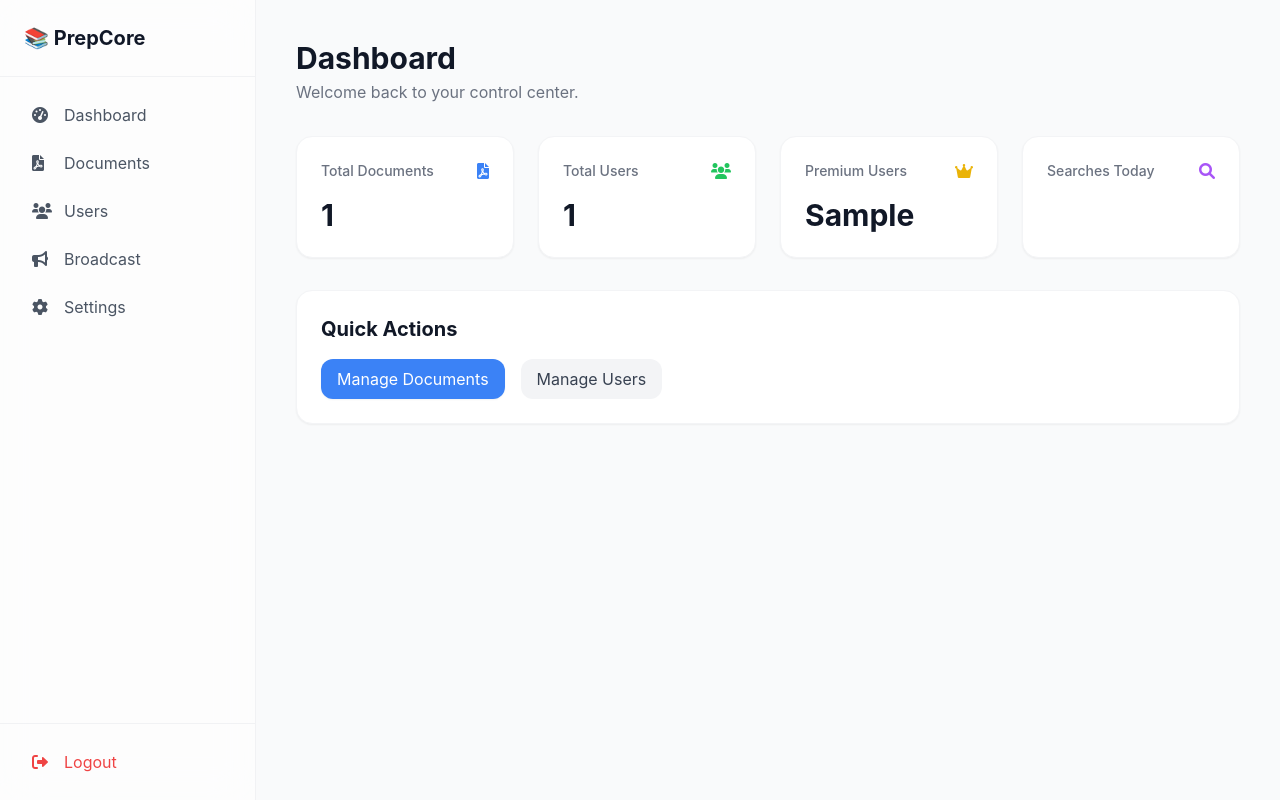
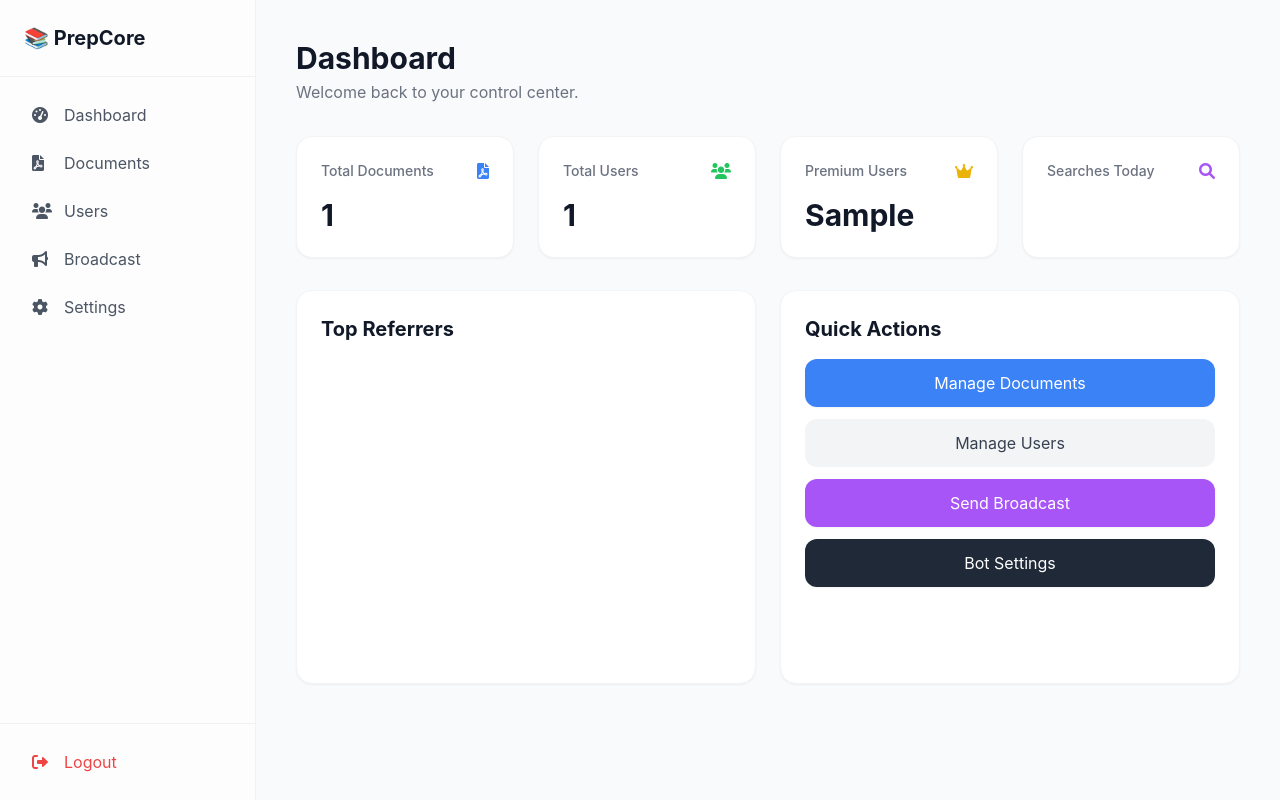
Before and after one commit to protoppertg/Best-telegram-file-share-bot, a Python web app: template app/templates/dashboard.html in a window 1280 px wide. Run offline with Jinja, Linux system fonts and the light colour scheme; the template is opened without the code that fills it: most values are stand-ins (such as "Sample title", 1, 10 or a date in 2020); a map, chart or similar area stays blank; some libraries are stand-ins or nearby versions.

Commit message:
Update dashboard.html

```diff
--- a/app/templates/dashboard.html
+++ b/app/templates/dashboard.html
@@ -36,11 +36,59 @@
     </div>
 </div>
 
-<div class="bg-white p-6 rounded-2xl shadow-sm border border-gray-100">
-    <h2 class="text-xl font-bold mb-4 text-gray-900">Quick Actions</h2>
-    <div class="flex space-x-4">
-        <a href="/admin/documents" class="bg-blue-500 text-white px-4 py-2 rounded-xl hover:bg-blue-600 transition shadow-sm">Manage Documents</a>
-        <a href="/admin/users" class="bg-gray-100 text-gray-700 px-4 py-2 rounded-xl hover:bg-gray-200 transition">Manage Users</a>
+<div class="grid grid-cols-1 lg:grid-cols-2 gap-6 mb-8">
+    <!-- Referral Chart -->
+    <div class="bg-white p-6 rounded-2xl shadow-sm border border-gray-100">
+        <h2 class="text-xl font-bold mb-4 text-gray-900">Top Referrers</h2>
+        {% if top_referrers %}
+        <div style="height: 300px;"><canvas id="referralChart"></canvas></div>
+        {% else %}
+        <div class="flex items-center justify-center h-[300px] text-gray-400">
+            <p>No referrals yet. Share your bot link to get started!</p>
+        </div>
+        {% endif %}
+    </div>
+    <!-- Quick Actions -->
+    <div class="bg-white p-6 rounded-2xl shadow-sm border border-gray-100">
+        <h2 class="text-xl font-bold mb-4 text-gray-900">Quick Actions</h2>
+        <div class="flex flex-col space-y-3">
+            <a href="/admin/documents" class="bg-blue-500 text-white px-4 py-3 rounded-xl hover:bg-blue-600 transition shadow-sm text-center">Manage Documents</a>
+            <a href="/admin/users" class="bg-gray-100 text-gray-700 px-4 py-3 rounded-xl hover:bg-gray-200 transition text-center">Manage Users</a>
+            <a href="/admin/broadcast" class="bg-purple-500 text-white px-4 py-3 rounded-xl hover:bg-purple-600 transition shadow-sm text-center">Send Broadcast</a>
+            <a href="/admin/settings" class="bg-gray-800 text-white px-4 py-3 rounded-xl hover:bg-gray-900 transition shadow-sm text-center">Bot Settings</a>
+        </div>
     </div>
 </div>
+
+<script src="https://cdn.jsdelivr.net/npm/chart.js"></script>
+<script>
+    const ctx = document.getElementById('referralChart');
+    if (ctx) {
+        new Chart(ctx, {
+            type: 'bar',
+            data: {
+                labels: [{% for ref in top_referrers %}"@{{ ref[0] or 'Unknown' }}", {% endfor %}],
+                datasets: [{
+                    label: 'Total Referrals',
+                    data: [{% for ref in top_referrers %}{{ ref[1] }}, {% endfor %}],
+                    backgroundColor: 'rgba(59, 130, 246, 0.5)',
+                    borderColor: 'rgba(59, 130, 246, 1)',
+                    borderWidth: 1,
+                    borderRadius: 8
+                }]
+            },
+            options: {
+                responsive: true,
+                maintainAspectRatio: false,
+                scales: {
+                    y: { beginAtZero: true, grid: { color: 'rgba(0,0,0,0.05)' } },
+                    x: { grid: { display: false } }
+                },
+                plugins: {
+                    legend: { display: false }
+                }
+            }
+        });
+    }
+</script>
 {% endblock %}
```
